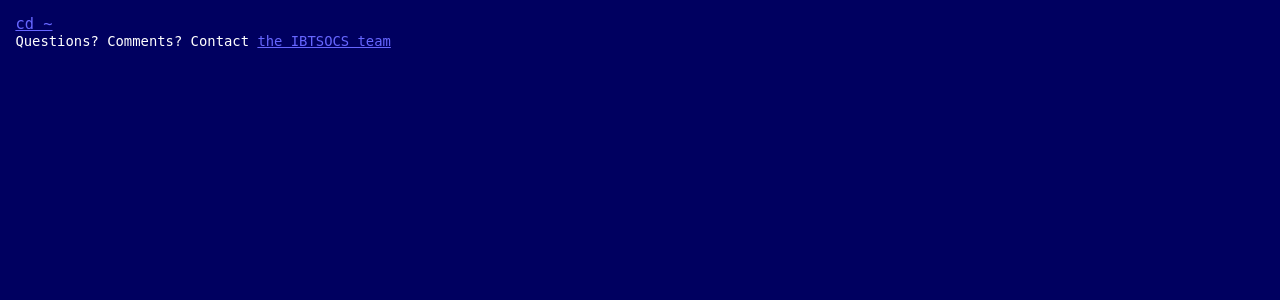
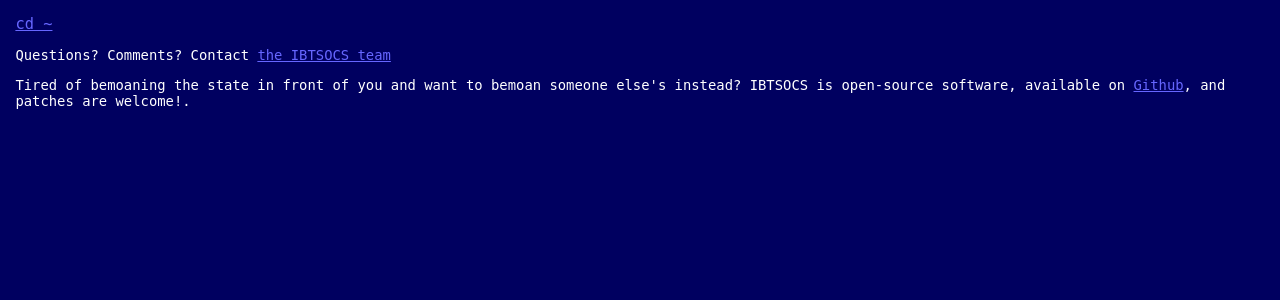
Before and after one commit to ebroder/ibtsocs, a Django app: template templates/base.html in a window 1280 px wide. Shown: the top 300 px of the page. Run offline with Django 3.2, Linux system fonts and the light colour scheme; the template is opened without the code that fills it, so the values that code supplies are empty.

Commit message:
Add a footnote pointing to source.

```diff
--- a/templates/base.html
+++ b/templates/base.html
@@ -19,7 +19,13 @@
     </div>
 
     <div id="footnote">
-      Questions? Comments? Contact <a href="mailto:broder@mit.edu">the IBTSOCS team</a>
+      <p>Questions? Comments? Contact <a href="mailto:broder@mit.edu">the IBTSOCS team</a></p>
+
+      <p>Tired of bemoaning the state in front of you and want to
+        bemoan someone else's instead? IBTSOCS is open-source
+        software, available
+        on <a href="http://github.com/ebroder/ibtsocs">Github</a>, and
+        patches are welcome!.
     </div>
 </body>
 </html>
```
